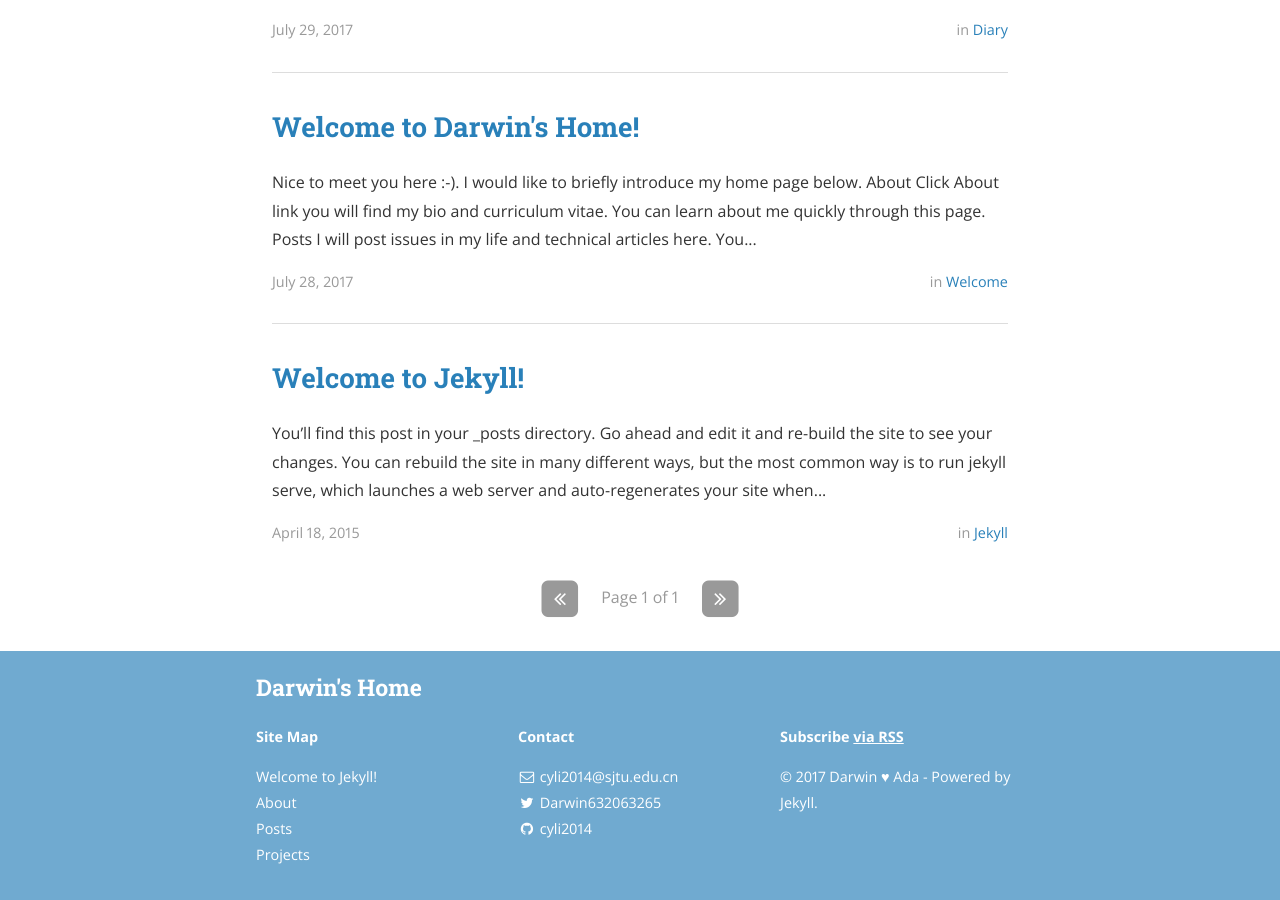
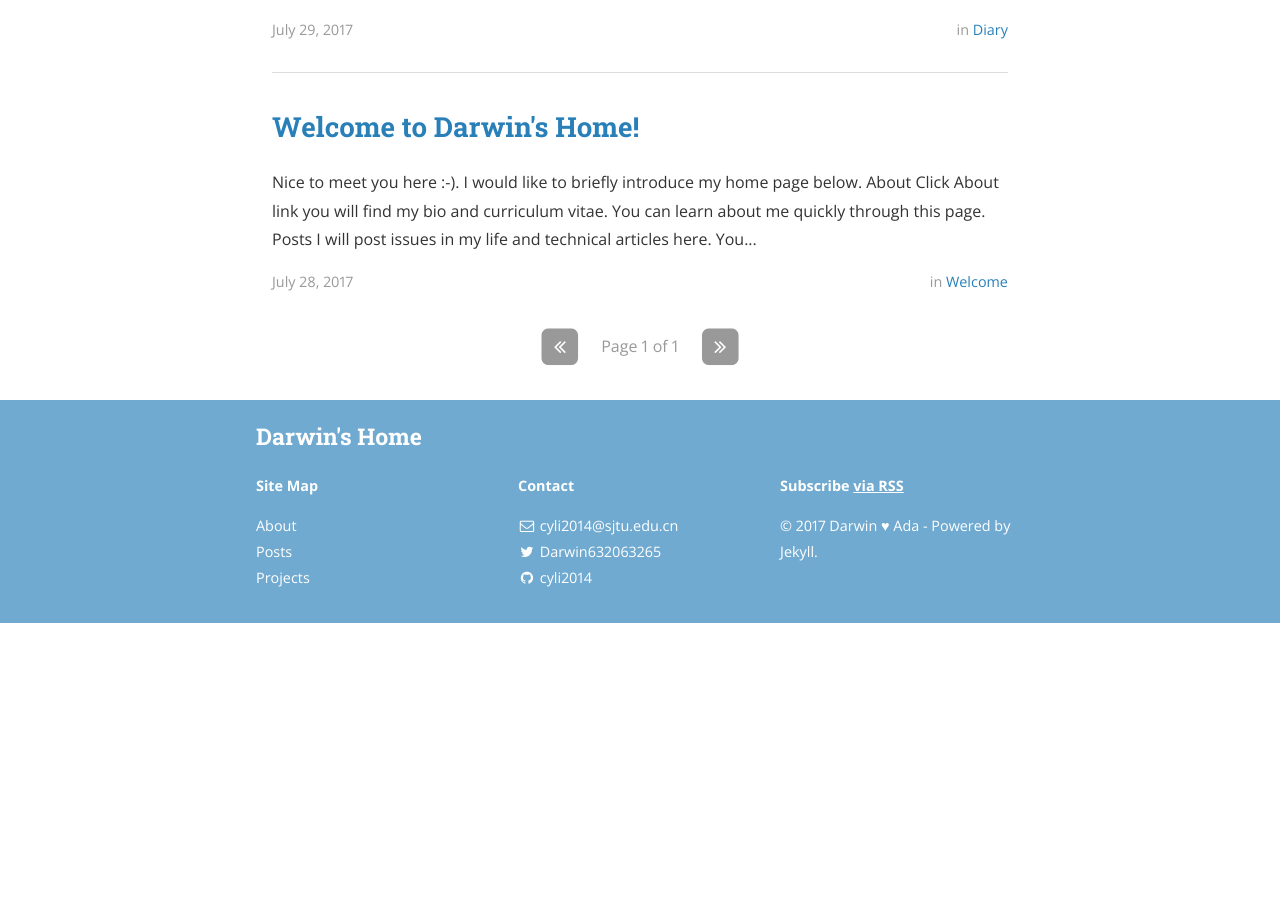
Before and after one commit to cyli2014/cyli2014.github.io, a Jekyll site: the page built from index.html, in a window 1280 px wide and 900 px high, scrolled down 684 px. Built offline with Jekyll 4.4.1, drawn with Linux system fonts in a browser that asks for light colours; nearby versions of some CDN libraries; the list of posts is cut into pages by our own code; after the commit the page ends 1307 px from its top, so only the background shows below that.

Commit message:
Edit welcome post.

```diff
--- a/_posts/2015-04-18-welcome-to-jekyll.markdown
+++ /dev/null
@@ -1,74 +0,0 @@
----
-layout: post
-title:  "Welcome to Jekyll!"
-date:   2015-04-18 08:43:59
-author: Ben Centra
-categories: Jekyll
-tags:	jekyll welcome
-cover:  "/assets/instacode.png"
----
-
-You’ll find this post in your `_posts` directory. Go ahead and edit it and re-build the site to see your changes. You can rebuild the site in many different ways, but the most common way is to run `jekyll serve`, which launches a web server and auto-regenerates your site when a file is updated.
-
-## Adding New Posts
-
-To add new posts, simply add a file in the `_posts` directory that follows the convention `YYYY-MM-DD-name-of-post.ext` and includes the necessary front matter. Take a look at the source for this post to get an idea about how it works.
-
-### Tags and Categories
-
-If you list one or more categories or tags in the front matter of your post, they will be included with the post on the page as links. Clicking the link will bring you to an auto-generated archive page for the category or tag, created using the [jekyll-archive][jekyll-archive] gem.
-
-### Cover Images
-
-To add a cover image to your post, set the "cover" property in the front matter with the relative URL of the image (i.e. <code>cover: "/assets/cover_image.jpg"</code>).
-
-### Code Snippets
-
-You can use [highlight.js][highlight] to add syntax highlight code snippets:
-
-Use the [Liquid][liquid] `{% raw %}{% highlight <language> %}{% endraw %}` tag to add syntax highlighting to code snippets.
-
-For instance, this template...
-{% highlight html %}
-{% raw %}{% highlight javascript %}
-function demo(string, times) {
-  for (var i = 0; i < times; i++) {
-    console.log(string);
-  }
-}
-demo("hello, world!", 10);
-{% endhighlight %}{% endraw %}
-{% endhighlight %}
-
-...will come out looking like this:
-
-{% highlight javascript %}
-function demo(string, times) {
-  for (var i = 0; i < times; i++) {
-    console.log(string);
-  }
-}
-demo("hello, world!", 10);
-{% endhighlight %}
-
-Syntax highlighting is done using [highlight.js][highlight]. You can change the active theme in [head.html](https://github.com/bencentra/centrarium/blob/2dcd73d09e104c3798202b0e14c1db9fa6e77bc7/_includes/head.html#L15).
-
-### Images
-
-Lightbox has been enabled for images. To create the link that'll launch the lightbox, add <code>data-lightbox</code> and <code>data-title</code> attributes to an <code>&lt;a&gt;</code> tag around your <code>&lt;img&gt;</code> tag. The result is:
-
-<a href="//bencentra.com/assets/images/falcon9_large.jpg" data-lightbox="falcon9-large" data-title="Check out the Falcon 9 from SpaceX">
-  <img src="//bencentra.com/assets/images/falcon9_small.jpg" title="Check out the Falcon 9 from SpaceX">
-</a>
-
-For more information, check out the [Lightbox][lightbox] website.
-
-Check out the [Jekyll docs][jekyll] for more info on how to get the most out of Jekyll. File all bugs/feature requests at [Jekyll’s GitHub repo][jekyll-gh]. If you have questions, you can ask them on [Jekyll’s dedicated Help repository][jekyll-help].
-
-[jekyll]:      http://jekyllrb.com
-[jekyll-gh]:   https://github.com/jekyll/jekyll
-[jekyll-help]: https://github.com/jekyll/jekyll-help
-[highlight]:   https://highlightjs.org/
-[lightbox]:    http://lokeshdhakar.com/projects/lightbox2/
-[jekyll-archive]: https://github.com/jekyll/jekyll-archives
-[liquid]: https://github.com/Shopify/liquid/wiki/Liquid-for-Designers
--- a/_posts/2017-07-28-welcome-to-darwins-home.markdown
+++ b/_posts/2017-07-28-welcome-to-darwins-home.markdown
@@ -31,4 +31,4 @@
 By clicking on the `D` icon in the top left corner you can get back to the initial page.
 
 [github-account]:	https://github.com/cyli2014
-[cv]:				www.baidu.com
+[cv]:				https://github.com/cyli2014/cyli2014.github.io/raw/master/CV_Li%20Chengyao.pdf
--- a/backup/2015-04-18-welcome-to-jekyll.markdown
+++ /dev/null
@@ -1,74 +0,0 @@
----
-layout: post
-title:  "Welcome to Jekyll!"
-date:   2015-04-18 08:43:59
-author: Ben Centra
-categories: Jekyll
-tags:	jekyll welcome
-cover:  "/assets/instacode.png"
----
-
-You’ll find this post in your `_posts` directory. Go ahead and edit it and re-build the site to see your changes. You can rebuild the site in many different ways, but the most common way is to run `jekyll serve`, which launches a web server and auto-regenerates your site when a file is updated.
-
-## Adding New Posts
-
-To add new posts, simply add a file in the `_posts` directory that follows the convention `YYYY-MM-DD-name-of-post.ext` and includes the necessary front matter. Take a look at the source for this post to get an idea about how it works.
-
-### Tags and Categories
-
-If you list one or more categories or tags in the front matter of your post, they will be included with the post on the page as links. Clicking the link will bring you to an auto-generated archive page for the category or tag, created using the [jekyll-archive][jekyll-archive] gem.
-
-### Cover Images
-
-To add a cover image to your post, set the "cover" property in the front matter with the relative URL of the image (i.e. <code>cover: "/assets/cover_image.jpg"</code>).
-
-### Code Snippets
-
-You can use [highlight.js][highlight] to add syntax highlight code snippets:
-
-Use the [Liquid][liquid] `{% raw %}{% highlight <language> %}{% endraw %}` tag to add syntax highlighting to code snippets.
-
-For instance, this template...
-{% highlight html %}
-{% raw %}{% highlight javascript %}
-function demo(string, times) {
-  for (var i = 0; i < times; i++) {
-    console.log(string);
-  }
-}
-demo("hello, world!", 10);
-{% endhighlight %}{% endraw %}
-{% endhighlight %}
-
-...will come out looking like this:
-
-{% highlight javascript %}
-function demo(string, times) {
-  for (var i = 0; i < times; i++) {
-    console.log(string);
-  }
-}
-demo("hello, world!", 10);
-{% endhighlight %}
-
-Syntax highlighting is done using [highlight.js][highlight]. You can change the active theme in [head.html](https://github.com/bencentra/centrarium/blob/2dcd73d09e104c3798202b0e14c1db9fa6e77bc7/_includes/head.html#L15).
-
-### Images
-
-Lightbox has been enabled for images. To create the link that'll launch the lightbox, add <code>data-lightbox</code> and <code>data-title</code> attributes to an <code>&lt;a&gt;</code> tag around your <code>&lt;img&gt;</code> tag. The result is:
-
-<a href="//bencentra.com/assets/images/falcon9_large.jpg" data-lightbox="falcon9-large" data-title="Check out the Falcon 9 from SpaceX">
-  <img src="//bencentra.com/assets/images/falcon9_small.jpg" title="Check out the Falcon 9 from SpaceX">
-</a>
-
-For more information, check out the [Lightbox][lightbox] website.
-
-Check out the [Jekyll docs][jekyll] for more info on how to get the most out of Jekyll. File all bugs/feature requests at [Jekyll’s GitHub repo][jekyll-gh]. If you have questions, you can ask them on [Jekyll’s dedicated Help repository][jekyll-help].
-
-[jekyll]:      http://jekyllrb.com
-[jekyll-gh]:   https://github.com/jekyll/jekyll
-[jekyll-help]: https://github.com/jekyll/jekyll-help
-[highlight]:   https://highlightjs.org/
-[lightbox]:    http://lokeshdhakar.com/projects/lightbox2/
-[jekyll-archive]: https://github.com/jekyll/jekyll-archives
-[liquid]: https://github.com/Shopify/liquid/wiki/Liquid-for-Designers
```
Also changed, not shown: 2 other files.
